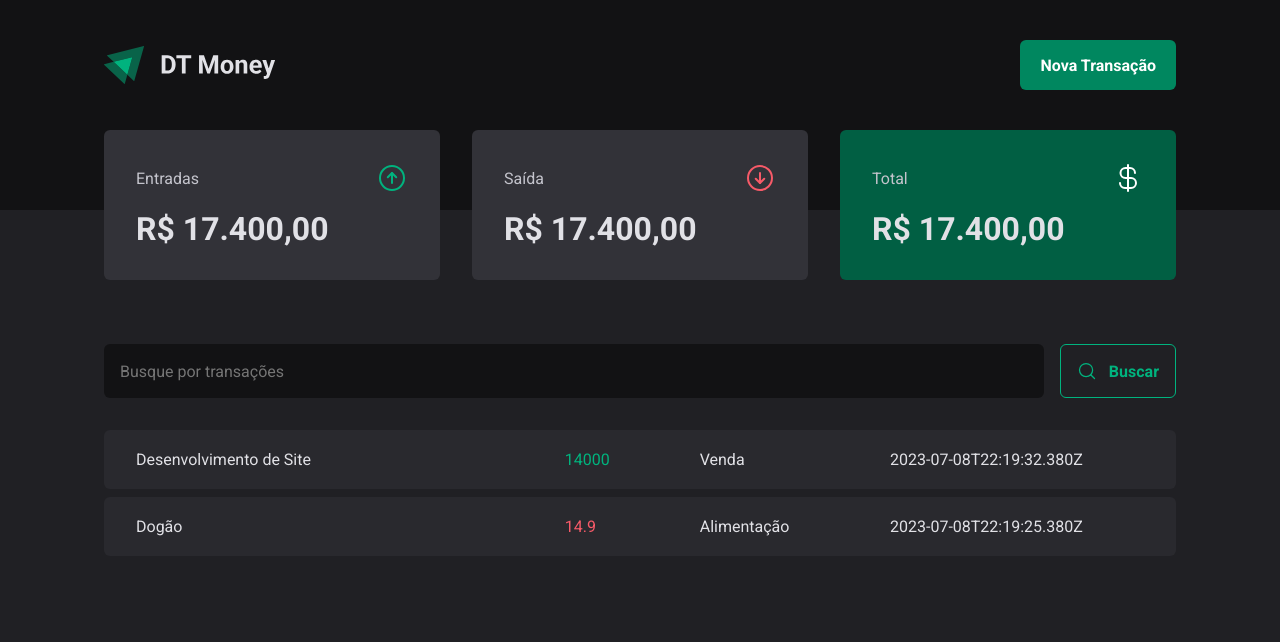
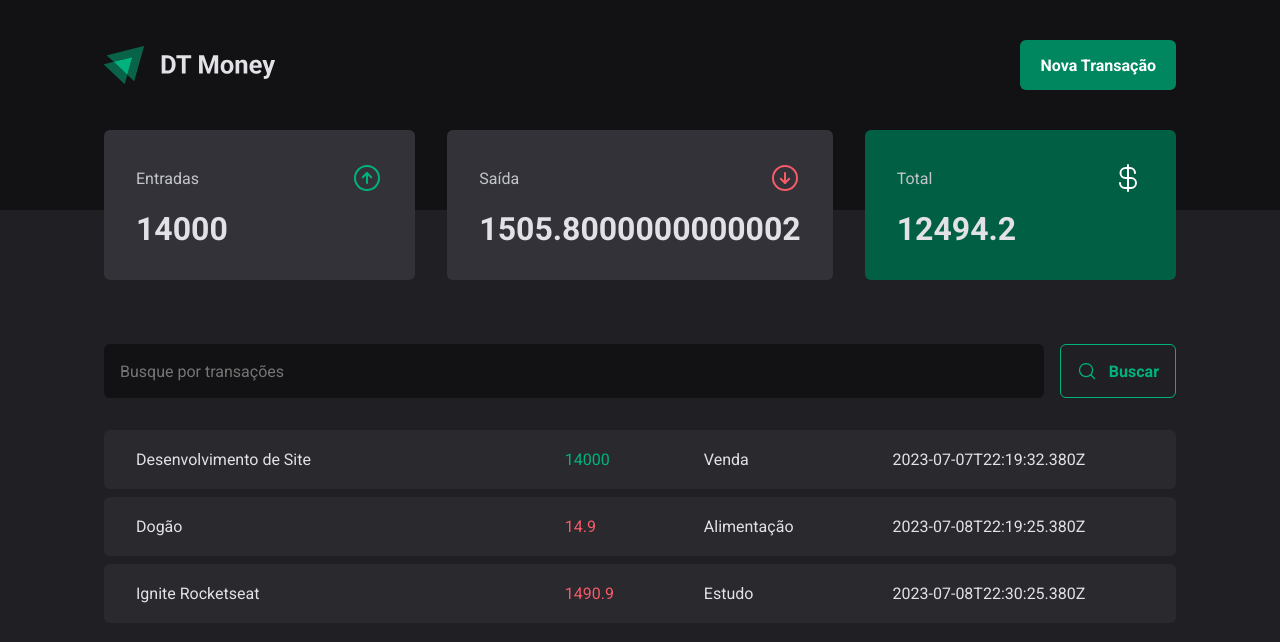
Before and after one commit to Baggio25/03-fundamentos-react-dt-money, a React (Vite) app: page / in a window 1280 px wide. Shown: the top 642 px of the page. Built offline with nearby package versions, Linux system fonts and the light colour scheme; data requests are answered from the project's data file.

Commit message:
Calc summary

```diff
--- a/server.json
+++ b/server.json
@@ -6,7 +6,7 @@
       "type": "income",
       "category": "Venda",
       "price": 14000,
-      "createdAt": "2023-07-08T22:19:32.380Z"
+      "createdAt": "2023-07-07T22:19:32.380Z"
     },
     {
       "id": 2,
@@ -15,6 +15,14 @@
       "category": "Alimentação",
       "price": 14.90,
       "createdAt": "2023-07-08T22:19:25.380Z"
+    },
+    {
+      "id": 3,
+      "description": "Ignite Rocketseat",
+      "type": "outcome",
+      "category": "Estudo",
+      "price": 1490.90,
+      "createdAt": "2023-07-08T22:30:25.380Z"
     }
   ]
 }
--- a/src/components/Summary/index.tsx
+++ b/src/components/Summary/index.tsx
@@ -8,6 +8,25 @@
 export function Summary() {
   const { transactions } = useContext(TransactionsContext);
 
+  const summary = transactions.reduce(
+   (acc, transaction) => {
+    if(transaction.type === 'income') {
+      acc.income += transaction.price;
+      acc.total += transaction.price;
+    } else {
+      acc.outcome += transaction.price;
+      acc.total -= transaction.price;
+    }
+
+    return acc;
+   },
+   {
+    income: 0,
+    outcome: 0,
+    total: 0
+   }
+  )
+
   return(
     <SummaryContainer>
       <SummaryCard>
@@ -16,7 +35,7 @@
           <ArrowCircleUp size={32} color="#00b37e"/>
         </header>
 
-        <strong>R$ 17.400,00</strong>
+        <strong>{summary.income}</strong>
       </SummaryCard>
       <SummaryCard>
         <header>
@@ -24,7 +43,7 @@
           <ArrowCircleDown size={32} color="#f75a68"/>
         </header>
 
-        <strong>R$ 17.400,00</strong>
+        <strong>{summary.outcome}</strong>
       </SummaryCard>
       <SummaryCard variant="green">
         <header>
@@ -32,7 +51,7 @@
           <CurrencyDollar size={32} color="#fff"/>
         </header>
 
-        <strong>R$ 17.400,00</strong>
+        <strong>{summary.total}</strong>
       </SummaryCard>
     </SummaryContainer>
   )
```
